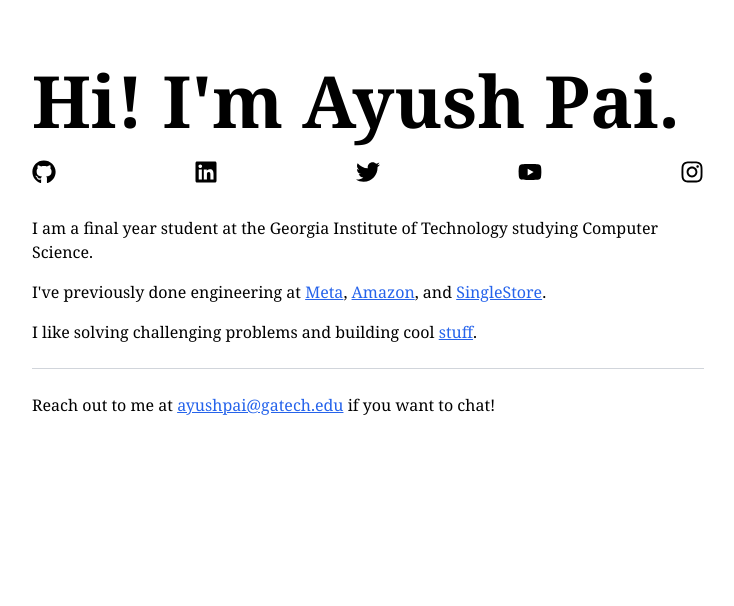
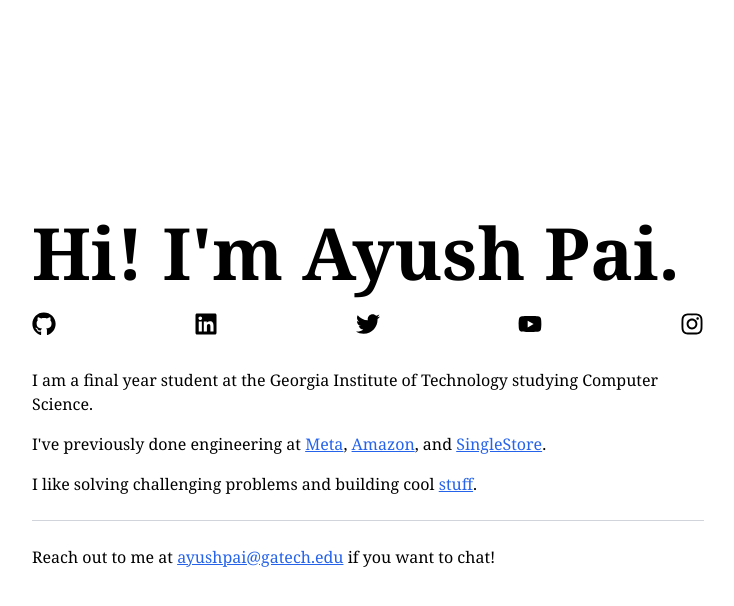
Before and after one commit to ayushpai/ayushpai.github.io, a Next.js app: page / in a window 1280 px wide. Shown: the top 606 px of the page, without its empty margins (272-1006 px from the left). Built offline with nearby package versions, Linux system fonts and the light colour scheme.

Commit message:
revert last change

```diff
--- a/src/app/page.tsx
+++ b/src/app/page.tsx
@@ -3,7 +3,7 @@ import { FaEnvelope, FaLinkedin, FaGithub, FaTwitter, FaYoutube, FaInstagram } f
 
 export default function Home() {
   return (
-    <main className="flex min-h-screen flex-col items-center justify-start pt-16 px-4">
+    <main className="flex min-h-screen flex-col items-center justify-center px-4">
       <Head>
         <title>Ayush Pai - Home</title>
         <meta name="description" content="Ayush Pai's personal website" />
--- a/src/app/stuff/page.tsx
+++ b/src/app/stuff/page.tsx
@@ -2,7 +2,7 @@ import Head from "next/head";
 
 export default function Stuff() {
   return (
-    <main className="flex min-h-screen flex-col items-center justify-start pt-20 px-4">
+    <main className="flex min-h-screen flex-col items-center justify-center px-4 pt-20">
       <Head>
         <title>Stuff - Ayush Pai</title>
         <meta name="description" content="Projects and stuff by Ayush Pai" />
```
